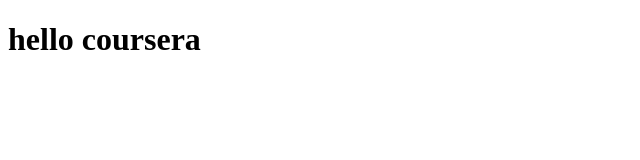
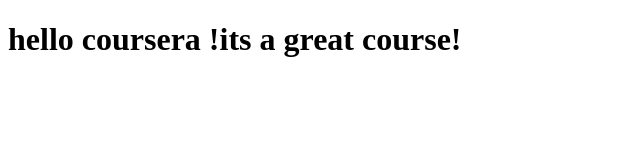
Before and after one commit to shaili667/coursera-test, a plain HTML site: page site/index.html in a window 1280 px wide. Shown: the whole page, without its empty margins (0-640 px from the left). Drawn offline with Linux system fonts and the light colour scheme.

Commit message:
small addition to our page content.

```diff
--- a/site/index.html
+++ b/site/index.html
@@ -4,7 +4,7 @@
 	<title>hello coursera </title>
 </head>
 <body>
-<h1>hello coursera </h1>
+<h1>hello coursera !its a great course!</h1>
 
 </body>
 </html>
```
